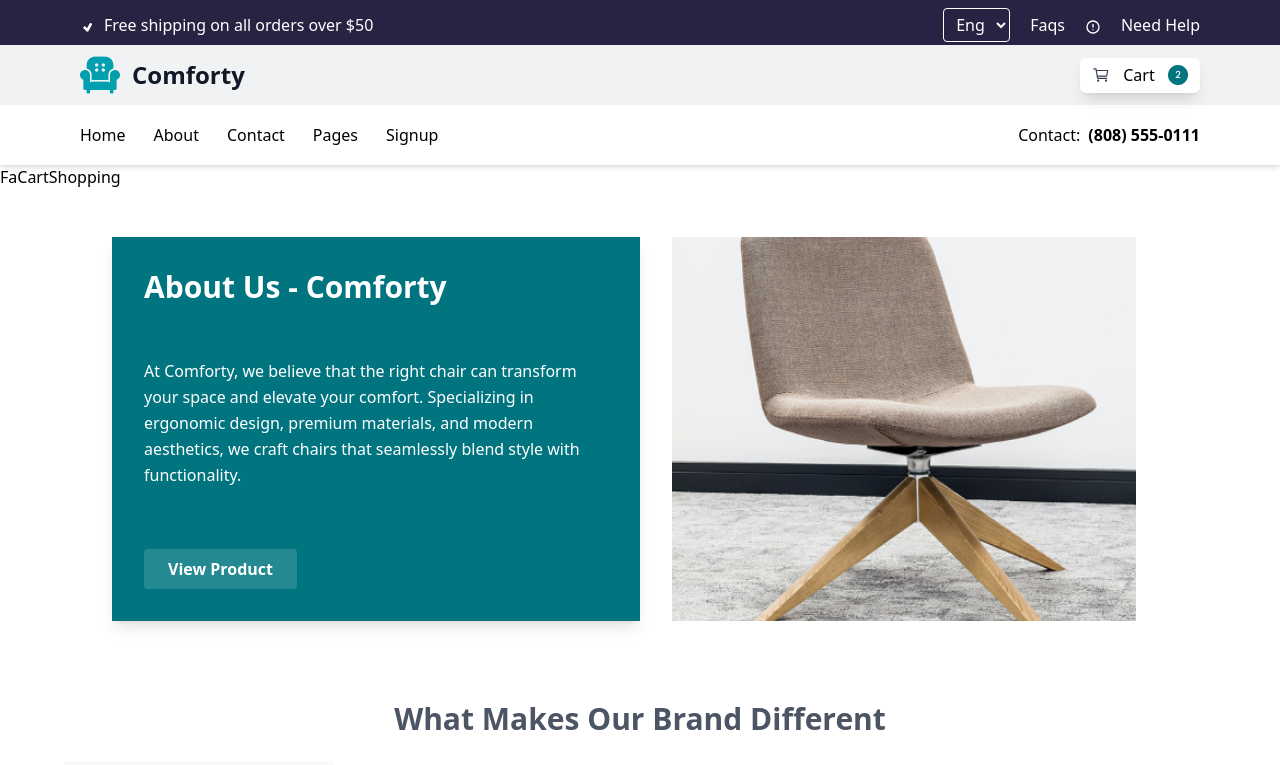
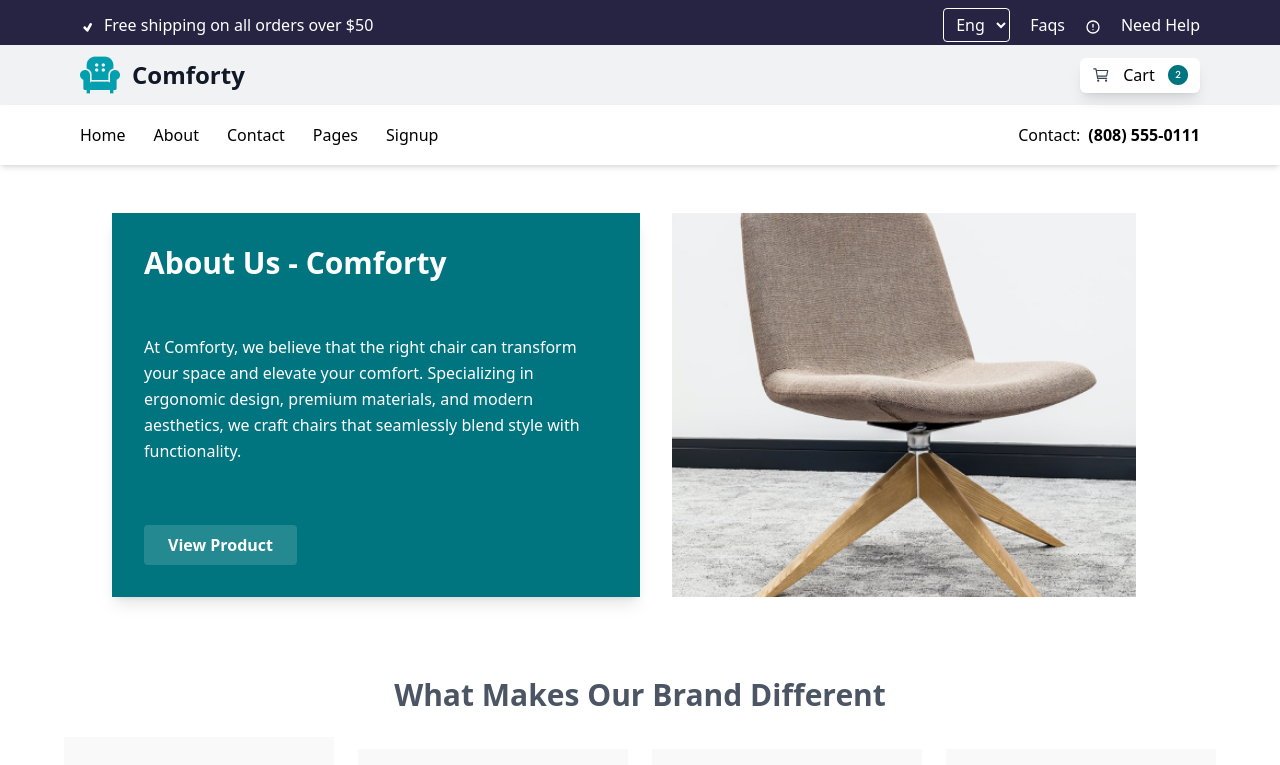
Before and after one commit to muhammadubaid2003/figma_template, a Next.js app: page /About in a window 1280 px wide. Shown: the top 765 px of the page. Built offline with nearby package versions, Linux system fonts and the light colour scheme.

Commit message:
Update page.tsx

```diff
--- a/src/app/About/page.tsx
+++ b/src/app/About/page.tsx
@@ -4,7 +4,7 @@ import { LiaShippingFastSolid } from 'react-icons/lia'
 
 const page = () => {
   return (
-    <div>FaCartShopping
+    <div>
       <section className="text-gray-600 body-font py-12">
   <div className="container px-5 md:px-28 mx-auto flex flex-wrap md:flex-nowrap justify-center md:justify-between">
     {/* Content Section */}
```
